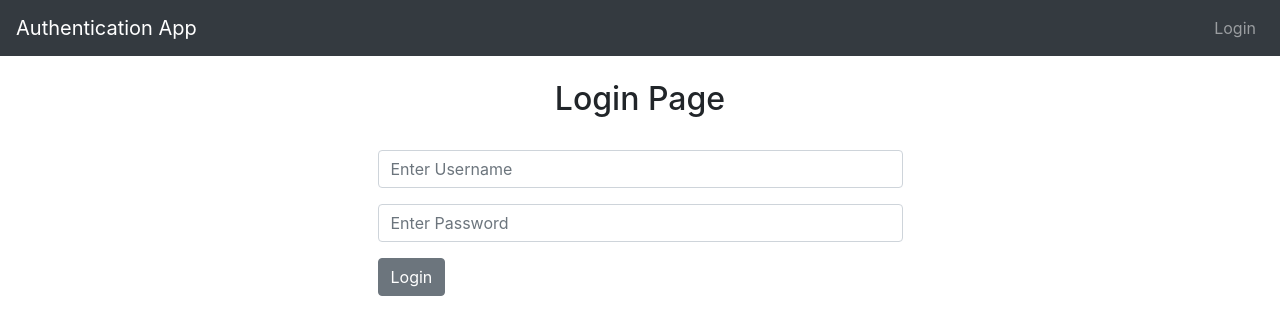
After one commit to dm1tro69/John_Elder_auth, a Django app: page /login/ in a window 1280 px wide. The commit adds this page. Shown: the top 335 px of the page. Run offline with Django 3.2, Linux system fonts and the light colour scheme; some libraries are stand-ins or nearby versions.

Commit message:
login_logout

```diff
--- a/authenticate/urls.py
+++ b/authenticate/urls.py
@@ -4,4 +4,6 @@ from . import views
 
 urlpatterns = [
     path('', views.home, name='home'),
+    path('login/', views.login_user, name='login'),
+    path('logout/', views.logout_user, name='logout'),
 ]
--- a/authenticate/views.py
+++ b/authenticate/views.py
@@ -1,6 +1,30 @@
-from django.shortcuts import render
+from django.shortcuts import render, redirect
+from django.contrib.auth import authenticate, logout, login
+from django.contrib import messages
 
 # Create your views here.
 
 def home(request):
-    return render(request, 'authenticate/home.html')
+    return render(request, 'authenticate/home.html', {})
+
+
+def login_user(request):
+    if request.method == 'POST':
+        username = request.POST['username']
+        password = request.POST['password']
+        user = authenticate(request, username=username, password=password)
+        if user is not None:
+            login(request, user)
+            messages.success(request, ('You Have Been Logged In!'))
+            return redirect('home')
+        else:
+            messages.success(request, ('Error Logging In - Please Try Again'))
+            return redirect('login')
+    else:
+        return render(request, 'authenticate/login.html', {})
+
+
+def logout_user(request):
+    logout(request)
+    messages.success(request, ('You Have Been Logged Out.'))
+    return redirect('home')
--- a/templates/authenticate/base.html
+++ b/templates/authenticate/base.html
@@ -19,11 +19,15 @@
 
   <div class="collapse navbar-collapse" id="navbarSupportedContent">
     <ul class="navbar-nav ml-auto">
-
+{% if user.is_authenticated %}
+<li class="nav-item">
+        <a class="nav-link" href="{% url 'logout' %}">Logout</a>
+      </li>
+{% else %}
       <li class="nav-item">
-        <a class="nav-link" href="#">Login</a>
+        <a class="nav-link" href="{% url 'login' %}">Login</a>
       </li>
-
+{% endif %}
 
     </ul>
 
@@ -31,6 +35,18 @@
 </nav>
   <br>
   <div class="container">
+  {% if messages %}
+      {% for message in messages %}
+      <div class="alert alert-warning alert-dismissable" role="alert">
+      <button class="close" data-dissmiss="alert">
+          <small><sup>x</sup></small>
+      </button>
+      {{ message }}
+      </div>
+      {% endfor %}
+
+
+  {% endif %}
     {% block content %}
 
     {% endblock %}
--- /dev/null
+++ b/templates/authenticate/login.html
@@ -0,0 +1,21 @@
+{% extends 'authenticate/base.html' %}
+{% block content %}
+<h2 class="text-center">Login Page</h2>
+    <br>
+<div class="col-md-6 offset-md-3">
+    <form method="POST">
+        {% csrf_token %}
+  <div class="form-group">
+
+    <input type="text" class="form-control"  placeholder="Enter Username" name="username">
+
+  </div>
+  <div class="form-group">
+
+    <input type="password" class="form-control" placeholder="Enter Password" name="password">
+  </div>
+
+  <button type="submit" class="btn btn-secondary">Login</button>
+</form>
+</div>
+{% endblock %}
```
